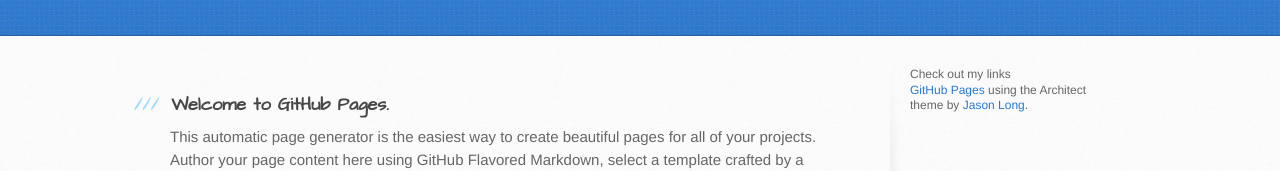
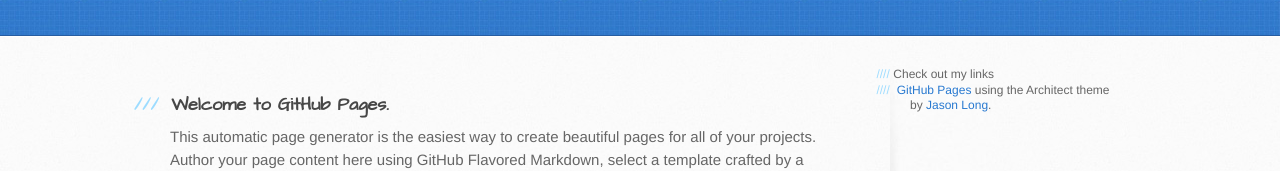
Before and after one commit to eric-groh5/eric-groh5.github.io, a plain HTML site: page index.html in a window 1280 px wide. Shown: the part 165-336 px from the top of the page. Drawn offline with Linux system fonts and the light colour scheme.

Commit message:
header size

```diff
--- a/index.html
+++ b/index.html
@@ -65,7 +65,7 @@ $ git checkout gh-pages
         <aside id="sidebar">
 
 
-          <h2>Check out my links<h2>
+          <h4>Check out my links<h4>
           <a href="https://pages.github.com">GitHub Pages</a> using the Architect theme by <a href="https://twitter.com/jasonlong">Jason Long</a>.</p>
         </aside>
       </div>
```
